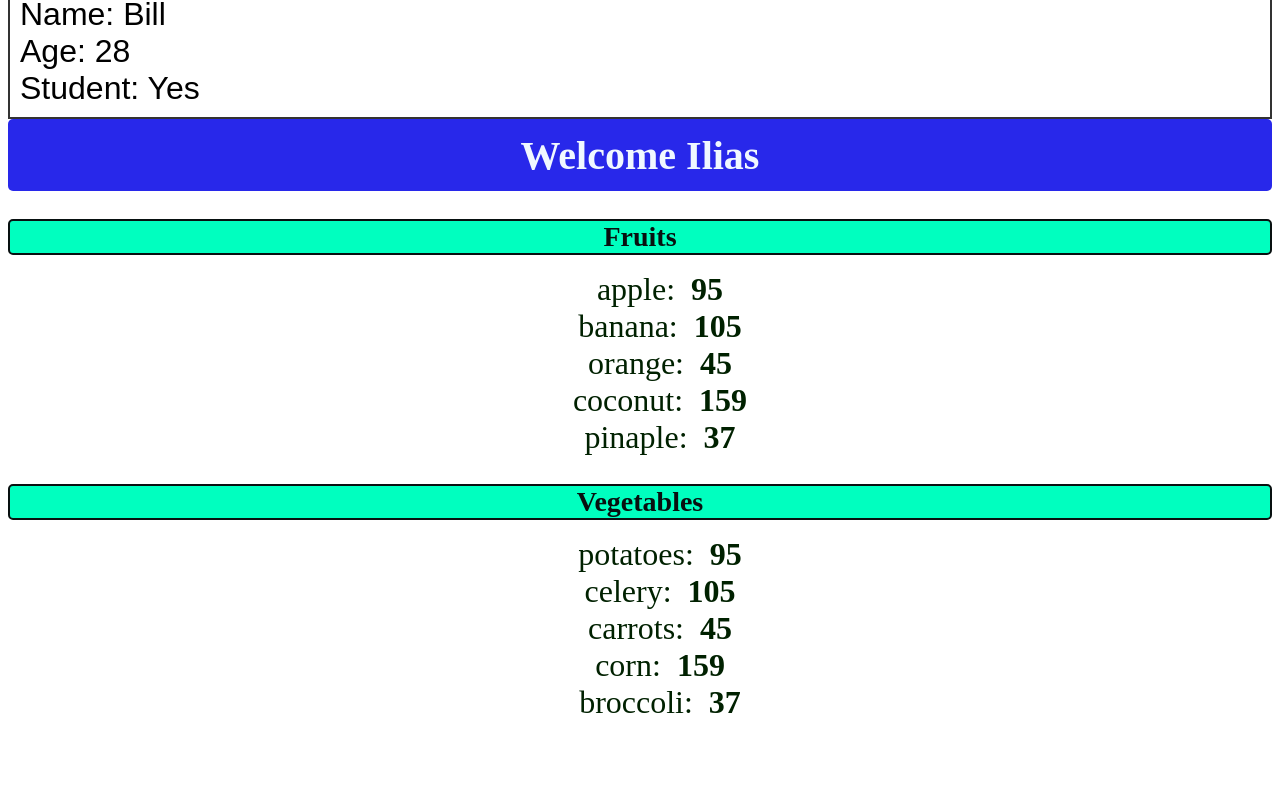
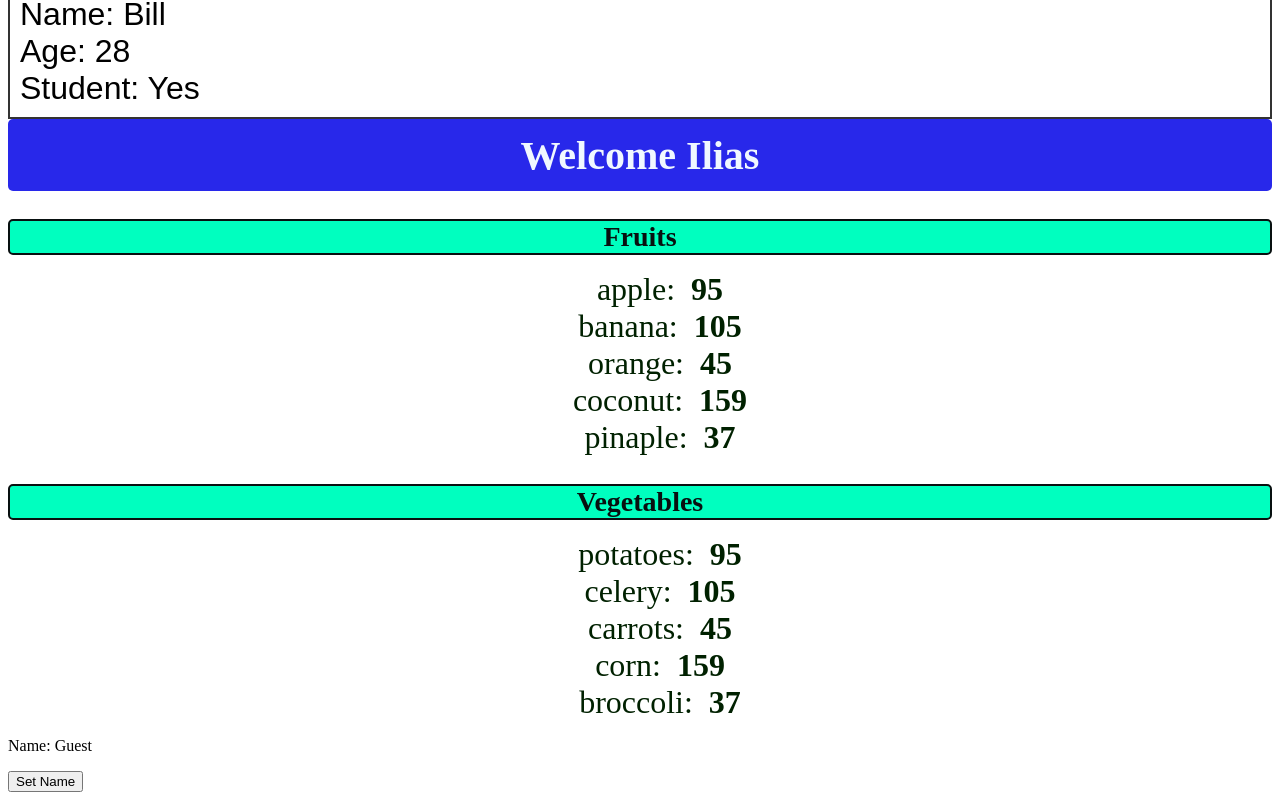
Before and after one commit to IliasSari/react-project-1, a React (Vite) app: page / in a window 1280 px wide. Shown: the part 772-1572 px from the top of the page. Before the commit the page ends 1509 px from the top, so only its background shows below. Built offline with nearby package versions, Linux system fonts and the light colour scheme.

Commit message:
Added a component

```diff
--- a/src/App.jsx
+++ b/src/App.jsx
@@ -7,6 +7,7 @@
 import UserGreeting from './UserGreeting.jsx';
 import List from './List.jsx';
 import Button2 from './Button2.jsx';
+import MyComponent from './MyComponent.jsx';
 
 function App(){
         const fruits = [{id: 1, name: "apple", calories: 95},
@@ -38,7 +39,7 @@
       <UserGreeting isLoggedIn={true} username="Ilias"/>
       {fruits.length > 0 && <List items={fruits} category="Fruits"/> }
       {vegetables.length > 0 && <List items={vegetables} category="Vegetables"/> }
-
+      <MyComponent/>
     </>
   );
 }
--- /dev/null
+++ b/src/MyComponent.jsx
@@ -0,0 +1,19 @@
+import React, {useState} from 'react';
+
+
+function MyComponent(){
+
+    const [name, setName] = useState("Guest");
+
+    const updateName = () => {
+        setName ("George");
+
+    }
+    return(<div>
+                <p>Name: {name}</p>
+                <button onClick={updateName}>Set Name</button>
+    </div>);
+
+}
+
+export default MyComponent
```
